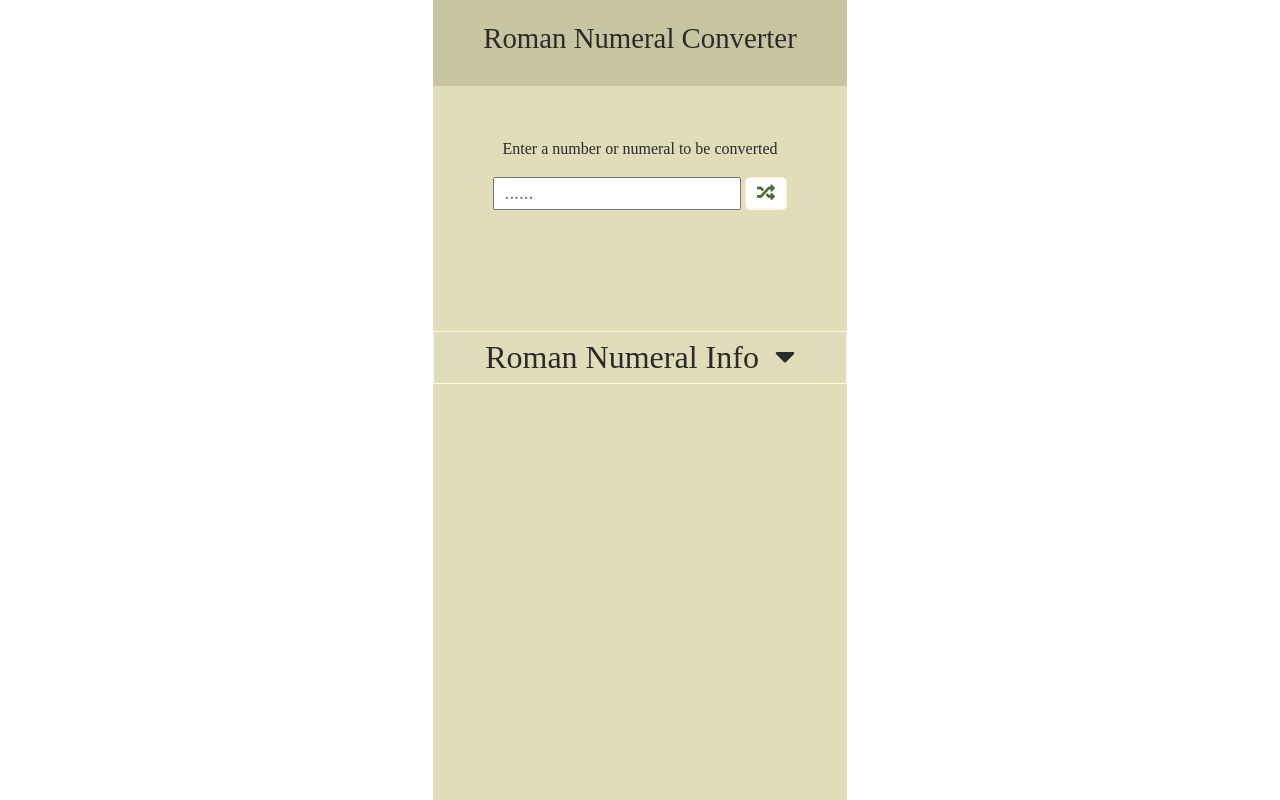
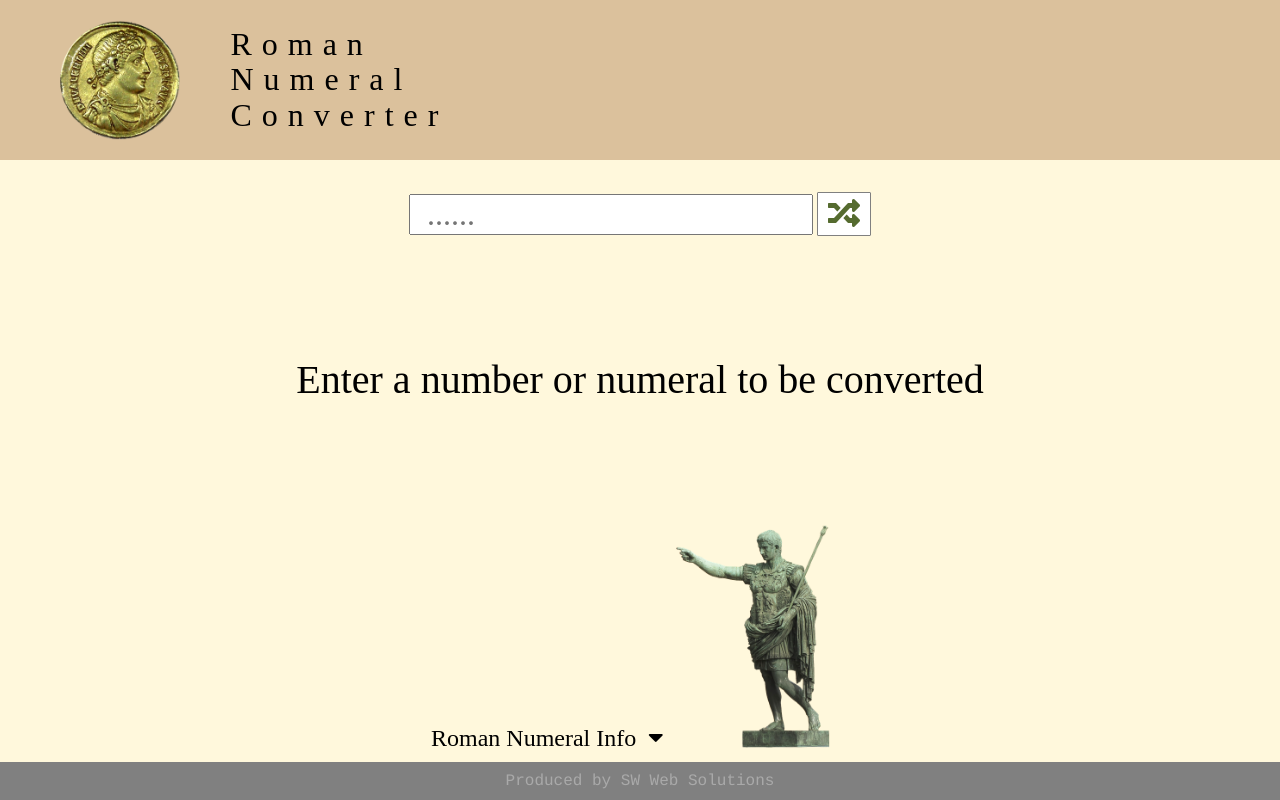
Before and after one commit to SandyWyper/Roman-Numeral-PWA, a plain HTML site: page index.html in a window 1280 px wide. Drawn offline with nearby package versions, Linux system fonts and the light colour scheme; a web font is replaced by a local one.

Commit message:
all new layout and images

```diff
--- a/converter.css
+++ b/converter.css
@@ -9,17 +9,40 @@ body {
     background-color: white;
 }
 
+header {
+    display: flex;
+    align-items: center;
+    padding: 20px 60px;
+    /*background-color: tan;*/
+    background-color: rgba(210, 180, 140, 0.8);
+}
+
+header img {
+    width: auto;
+    height: 15vh;
+}
+
+header ul {
+    padding-left:50px;
+    list-style: none;
+}
+
+header ul li {
+    font-size: 4vh;
+    line-height: 1.1;
+    letter-spacing: 10px;
+
+}
 .wrapper {
-    max-width: 414px;
-    height: 100vh;
-    margin: 0 auto;
-    background-color: #E1DDB9FF;
+    background-color: cornsilk;
+    min-height: 100vh;
+    display: flex;
+    flex-direction: column;
+    justify-content: space-between;
 }
 
 .title {
-    text-align: center;
-    background-color: #C7C5A0FF;
-    padding: 1.8vw;
+
 }
 
 h1 {
@@ -28,20 +51,44 @@ h1 {
 
 .input-section {
     text-align: center;
-    margin: auto;
-    padding: 4vw;
+    margin: 0 auto;
+    padding: 4vh;
+    height: 35vh;
+    background-color: cornsilk;
 }
 
 .results {
-    height: 70px;
+    margin-top: 15vh;
     text-align: center;
-    font-size: 7vw;
+    font-size: 5vh;
 }
 
 input {
     font-family: 'IM Fell Great Primer SC', serif;
-    font-size: 1.2em;
+    font-size: 4vh;
 }
+
+
+button {
+    text-align: center;
+/*    font-family: 'IM Fell Great Primer SC', serif;
+*/  font-size: 4vh;
+    color: darkolivegreen;
+    background-color: white;
+    border-radius: 1px;
+    padding: 0 10px;
+    padding-top: 3px;
+    padding-bottom: 2px;
+    border: 0.5px solid grey;
+}
+
+input:focus {
+    outline: none;
+}
+button:focus {
+    outline: none;
+}
+
 
 table,
 th,
@@ -53,32 +100,14 @@ td {
 }
 
 table {
-    width: 23em;
-    margin-left: auto;
-    margin-right: auto;
+    width: 80vw;
+    margin: 0 auto;
+    border-collapse: collapse;
 }
 
 th,
 td {
     width: 40px;
-}
-
-button {
-    text-align: center;
-/*    font-family: 'IM Fell Great Primer SC', serif;
-*/    font-size: 18px;
-    color: darkolivegreen;
-    background-color: white;
-    border-radius: 5px;
-    padding: 1px 10px;
-    border: 2px solid oldlace;
-}
-
-input:focus {
-    outline: none;
-}
-button:focus {
-    outline: none;
 }
 
 
@@ -88,31 +117,73 @@ button:focus {
 }
 
 .info-title {
-    position: relative;
+    display: flex;
+    flex-direction: row;
+    align-items: flex-end;
+    justify-content: center;
+    /*position: relative;*/
+
+    font-size: 3vh;
     background-color: inherit;
-    border: 1px solid seashell;
+    border: 1px solid inherit;
     padding-top: 8px;
+    padding-bottom: 10px;
+    background-color: cornsilk;
+}
+
+.info-title a {
+    color: inherit;
+    text-decoration: none;
+}
+
+.info-title img{
+    height: 30vh;
+    /*display: inline-block;*/
 }
 
 .hidden {
     height: 0;
     display: block;
     overflow: hidden;
-    transition: all 0.1s ease;
+    /*transition: all 0.2s ease;*/
     /*transition: background-color 0.3s ease-in;*/
 }
 
+.click-info {
+    cursor: pointer;
+}
+
 .about-numerals {
+    padding: 20px;
     background-color: white;
-    height: 400px;
-    transition: height 0.3s ease-in;
+    height: 100%;
+    margin-bottom: 40px;
+    /*transition: height 0.3s ease-in;*/
+}
+
+.about-numerals p {
+    padding: 20px;
+    font-family: Geneva, serif;
+    line-height: 1.2;
 }
 
 .spin {
     transform: rotate(180deg);
 }
 
-@keyframes dropdown {
-    0%{top: -300px;}
-    100%{top: 0;}
+footer {
+    font-family: courier, sans-serif;
+    text-align: center;
+    padding: 10px 0;
+    position: relative;
+    bottom: 0;
+    /*height: 40px;*/
+    width: 100%;
+    background-color: grey;
+    color: darkgrey;
 }
+
+footer a {
+    text-decoration: none;
+    color: inherit;
+}
--- a/converter.js
+++ b/converter.js
@@ -2,7 +2,7 @@
 //once the page has loaded a listner is created for a button
 window.onload = function() {
     document.querySelector('#input-button').addEventListener("click", takeInput);
-    document.querySelector('.info-title').addEventListener("click", showInfo);
+    document.querySelector('.click-info').addEventListener("click", showInfo);
 };
 
 // ------------------------------------------------------------------------------------
--- a/index.html
+++ b/index.html
@@ -7,8 +7,6 @@
     <meta http-equiv="X-UA-Compatible" content="ie=edge">
     <!-- Awesome fonts -->
     <link rel="stylesheet" href="https://use.fontawesome.com/releases/v5.6.3/css/all.css" integrity="sha384-UHRtZLI+pbxtHCWp1t77Bi1L4ZtiqrqD80Kn4Z8NTSRyMA2Fd33n5dQ8lWUE00s/" crossorigin="anonymous">
-    <!-- Latest compiled and minified Bootstrap CSS -->
-    <link rel="stylesheet" href="https://maxcdn.bootstrapcdn.com/bootstrap/4.0.0-alpha.6/css/bootstrap.min.css" integrity="sha384-rwoIResjU2yc3z8GV/NPeZWAv56rSmLldC3R/AZzGRnGxQQKnKkoFVhFQhNUwEyJ" crossorigin="anonymous">
     <!-- googlefonts-->
     <link href="https://fonts.googleapis.com/css?family=IM+Fell+Great+Primer+SC|Abril+Fatface" rel="stylesheet">
     <link rel="stylesheet" href="converter.css">
@@ -17,21 +15,27 @@
 
 <body>
     <div class="wrapper">
-        <header class="title">
-            <h1>Roman Numeral Converter</h1>
+        <header>
+            <img src="images/coin.png" alt="roman coin">
+            <ul>
+                <li>Roman</li>
+                <li>Numeral</li>
+                <li>Converter</li>
+            </ul>
         </header>
         <div class="input-section">
-            <p>Enter a number or numeral to be converted</p>
             <form>
                 <input type="text" autofocus placeholder="  ......  " id="input-field" value="" maxlength="12" autocomplete="off" required>
                 <button type="submit" id="input-button"><i class="fa fa-random" aria-hidden="true"></i></button>
             </form>
+        <div id="results" class="results">
+            <p>Enter a number or numeral to be converted</p>
         </div>
-        <div id="results" class="results">
         </div>
         <section class="info">
             <div class="info-title">
-                <h2>Roman Numeral Info &nbsp;<i class="fa fa-caret-down" aria-hidden="true"></i></h2>
+                <p class="click-info" id="shift"><a href="#shift">Roman Numeral Info &nbsp;</a><i class="fa fa-caret-down" aria-hidden="true"></i></p>
+                <img src="images/statue.png" alt="statue of cesar">
             </div>
             <div id="about-numerals" class="hidden">
                 <table>
@@ -84,6 +88,7 @@
                         </tr>
                     </tbody>
                 </table>
+                <p>The numeric system represented by Roman numerals originated in ancient Rome and remained the usual way of writing numbers throughout Europe well into the Late Middle Ages. Numbers in this system are represented by combinations of letters from the Latin alphabet. Roman numerals, as used today, employ seven symbols, each with a fixed integer value, as above.<br>The use of Roman numerals continued long after the decline of the Roman Empire. From the 14th century on, Roman numerals began to be replaced in most contexts by the more convenient Arabic numerals; however, this process was gradual, and the use of Roman numerals persists in some minor applications to this day.<br> For more information on how the numbering system works and the history behind it please refer to <a href="https://en.wikipedia.org/wiki/Roman_numerals" target="_blank">the wikipedia page.</a></p>
                 <table>
                     <tbody>
                         <tr>
@@ -317,11 +322,10 @@
                         </tr>
                     </tbody>
                 </table>
-
             </div>
         </section>
-
-    </div>
+    <footer>Produced by <a href="https://sandywyper.co.uk" target="_blank">SW Web Solutions</footer>
+    </div><!--Wrapper-->
     <script type="text/javascript" src="converter.js"></script>
 </body>
 
```
Also changed, not shown: images/Roman_coin_at_the_Yorkshire_Museum.jpg (deleted), images/centurian.svg (added), images/coin.png (added), images/helmet.png (added), images/mosiac.jpg (added), images/statue.png (added). Lines whose indentation alone changed are shown as unchanged.
